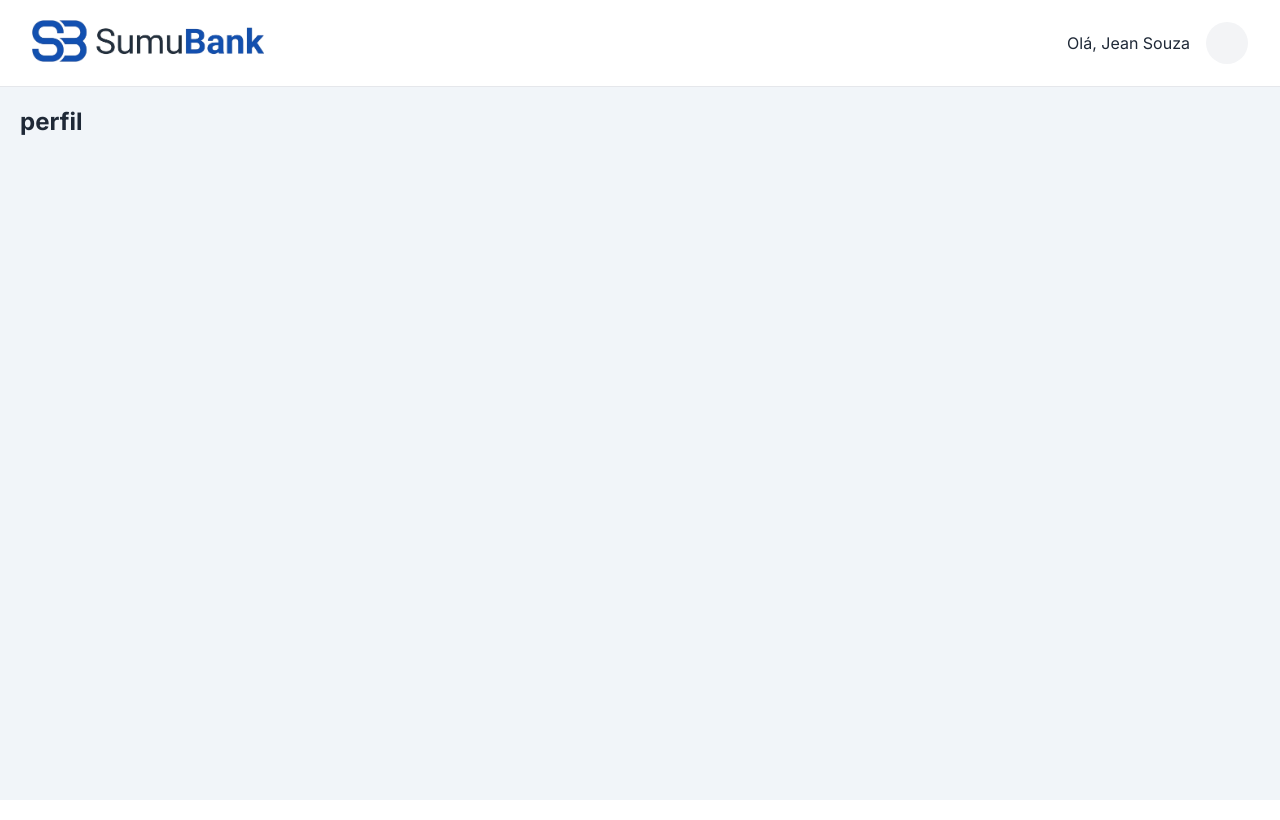
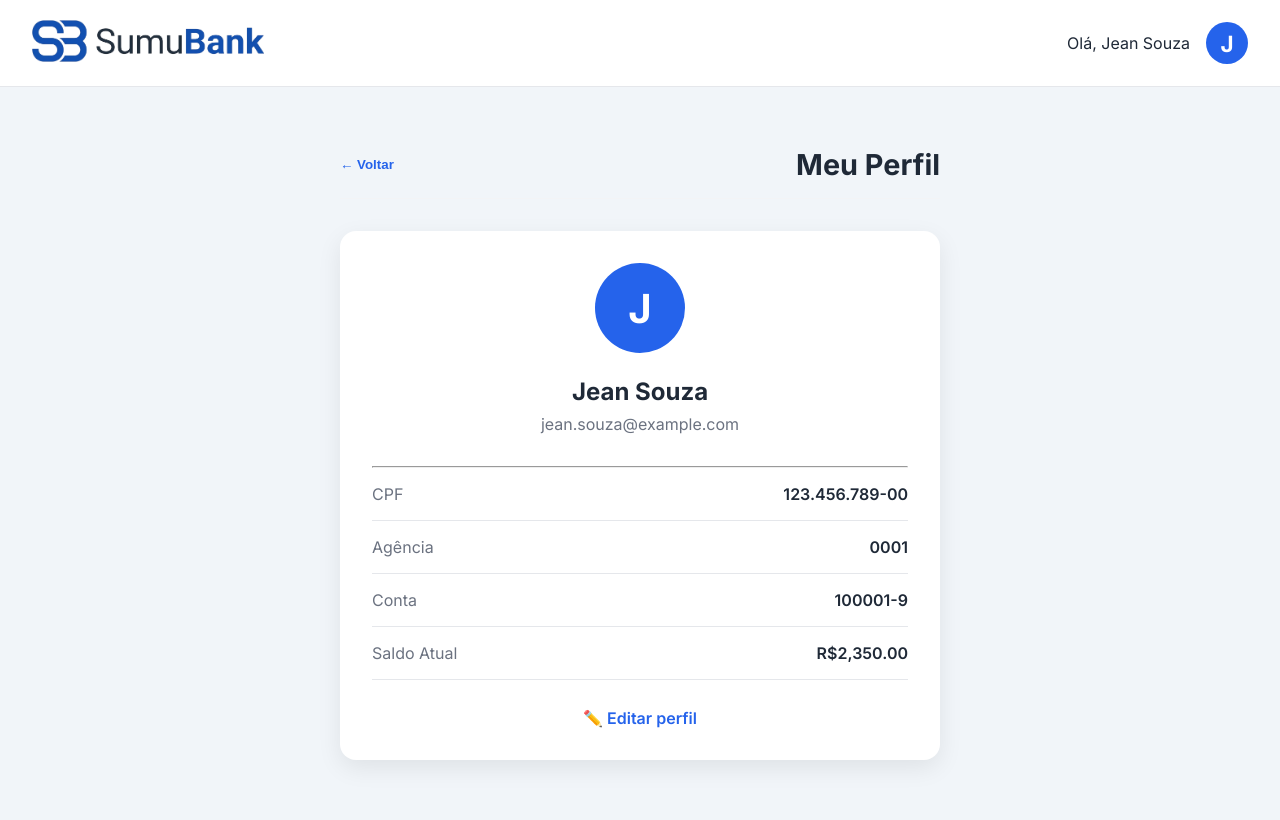
Before and after one commit to jeansouza1994/SumuBank, an Angular app in the folder frontend/: page /perfil in a window 1280 px wide. Built offline with nearby package versions, Linux system fonts and the light colour scheme.

Commit message:
feat(perfil): implementa tela de perfil

```diff
--- a/frontend/src/app/features/perfil/perfil.css
+++ b/frontend/src/app/features/perfil/perfil.css
@@ -0,0 +1,103 @@
+.profile-avatar {
+
+  width: 90px;
+
+  height: 90px;
+
+  margin: 0 auto 24px;
+
+  border-radius: 50%;
+
+  background: var(--color-primary);
+
+  color: white;
+
+  display: flex;
+
+  justify-content: center;
+
+  align-items: center;
+
+  font-size: 2.5rem;
+
+  font-weight: bold;
+
+}
+
+.form-card h2 {
+
+  text-align: center;
+
+  margin-bottom: 8px;
+
+}
+
+.profile-email {
+
+  text-align: center;
+
+  color: #6b7280;
+
+  margin-bottom: 32px;
+
+}
+
+.info-item {
+
+  display: flex;
+
+  justify-content: space-between;
+
+  align-items: center;
+
+  padding: 16px 0;
+
+  border-bottom: 1px solid #e5e7eb;
+
+}
+
+.info-item span {
+
+  color: #6b7280;
+
+}
+
+.info-item strong {
+
+  font-weight: 600;
+
+}
+
+.edit-button {
+
+  width: 100%;
+
+  margin-top: 32px;
+
+}
+
+.edit-link {
+
+  display: block;
+
+  width: fit-content;
+
+  margin: 28px auto 0;
+
+  color: var(--color-primary);
+
+  font-weight: 600;
+
+  text-decoration: none;
+
+  cursor: pointer;
+
+  transition: color .2s ease;
+
+}
+
+.edit-link:hover {
+
+  text-decoration: underline;
+
+}
--- a/frontend/src/app/features/perfil/perfil.html
+++ b/frontend/src/app/features/perfil/perfil.html
@@ -1 +1,75 @@
-<h2>perfil</h2>
+<main class="page-content">
+
+  <app-page-header
+    title="Meu Perfil">
+  </app-page-header>
+
+  <section class="form-card">
+
+    <div class="profile-avatar">
+
+      {{ account.nome().charAt(0).toUpperCase() }}
+
+    </div>
+
+    <h2>
+
+      {{ account.nome() }}
+
+    </h2>
+
+    <p class="profile-email">
+
+      {{ account.email() }}
+
+    </p>
+
+    <hr>
+
+    <div class="info-item">
+
+      <span>CPF</span>
+
+      <strong>{{ account.cpf() }}</strong>
+
+    </div>
+
+    <div class="info-item">
+
+      <span>Agência</span>
+
+      <strong>{{ account.agencia() }}</strong>
+
+    </div>
+
+    <div class="info-item">
+
+      <span>Conta</span>
+
+      <strong>{{ account.conta() }}</strong>
+
+    </div>
+
+    <div class="info-item">
+
+      <span>Saldo Atual</span>
+
+      <strong>
+
+        {{ account.saldo() | currency:'BRL' }}
+
+      </strong>
+
+    </div>
+
+    <a
+      class="edit-link"
+      (click)="editarPerfil()">
+
+      ✏️ Editar perfil
+
+    </a>
+
+  </section>
+
+</main>
--- a/frontend/src/app/features/perfil/perfil.ts
+++ b/frontend/src/app/features/perfil/perfil.ts
@@ -1,9 +1,33 @@
-import { Component } from '@angular/core';
+import { Component, inject } from '@angular/core';
+import { CurrencyPipe } from '@angular/common';
+
+import { PageHeader } from '../../shared/components/page-header/page-header';
+import { AccountService } from '../../shared/services/account.service';
 
 @Component({
   selector: 'app-perfil',
-  imports: [],
+  imports: [
+    PageHeader,
+    CurrencyPipe
+  ],
   templateUrl: './perfil.html',
-  styleUrl: './perfil.css',
+  styleUrl: './perfil.css'
 })
-export class Perfil {}
+export class Perfil {
+
+  private accountService = inject(AccountService);
+
+  account = this.accountService;
+
+  editarPerfil(): void {
+
+    alert(
+          `🚧 Funcionalidade em desenvolvimento
+
+          A edição de perfil será implementada
+          quando o backend estiver concluído.`
+              );
+
+  }
+
+}
--- a/frontend/src/app/layouts/main-layout/main-layout.css
+++ b/frontend/src/app/layouts/main-layout/main-layout.css
@@ -32,15 +32,37 @@
 
 .avatar {
 
-    width: 42px;
+  width: 42px;
 
-    height: 42px;
+  height: 42px;
 
-    border-radius: 50%;
+  border-radius: 50%;
 
-    background: var(--color-surface);
+  background: var(--color-primary);
 
-    border: 1px solid var(--color-border);
+  color: white;
+
+  display: flex;
+
+  justify-content: center;
+
+  align-items: center;
+
+  font-size: 1.4rem;
+
+  font-weight: bold;
+
+  text-decoration: none;
+
+  cursor: pointer;
+
+}
+
+.avatar:hover {
+
+  transform: scale(1.05);
+
+  transition: transform .2s;
 
 }
 
--- a/frontend/src/app/layouts/main-layout/main-layout.html
+++ b/frontend/src/app/layouts/main-layout/main-layout.html
@@ -17,7 +17,11 @@
       Olá, {{ account.nome() }}
     </span>
 
-    <div class="avatar"></div>
+    <a class="avatar" routerLink="/perfil">
+
+      {{ account.nome().charAt(0).toUpperCase() }}
+
+    </a>
 
   </div>
 
--- a/frontend/src/app/layouts/main-layout/main-layout.ts
+++ b/frontend/src/app/layouts/main-layout/main-layout.ts
@@ -1,10 +1,10 @@
 import { Component, inject } from '@angular/core';
-import { RouterOutlet } from '@angular/router';
+import { RouterOutlet, RouterLink } from '@angular/router';
 import { AccountService } from '../../shared/services/account.service';
 
 @Component({
   selector: 'app-main-layout',
-  imports: [RouterOutlet],
+  imports: [RouterOutlet, RouterLink],
   templateUrl: './main-layout.html',
   styleUrl: './main-layout.css',
 })
--- a/frontend/src/app/shared/components/page-header/page-header.css
+++ b/frontend/src/app/shared/components/page-header/page-header.css
@@ -5,6 +5,10 @@
     justify-content: space-between;
 
     align-items: center;
+
+    max-width: 600px;
+
+    margin: 0 auto;
 
     margin-bottom: 2rem;
 
--- a/frontend/src/app/shared/services/account.service.ts
+++ b/frontend/src/app/shared/services/account.service.ts
@@ -13,4 +13,8 @@ export class AccountService {
 
   conta = signal('100001-9');
 
+  cpf = signal('123.456.789-00');
+
+  email = signal('jean.souza@example.com');
+
 }
```
